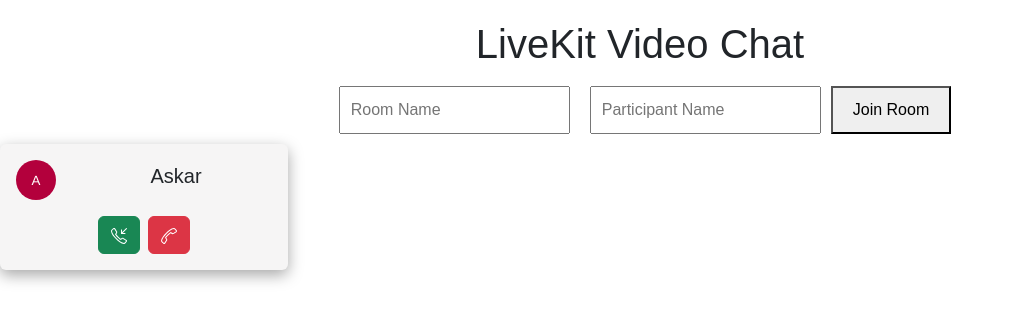
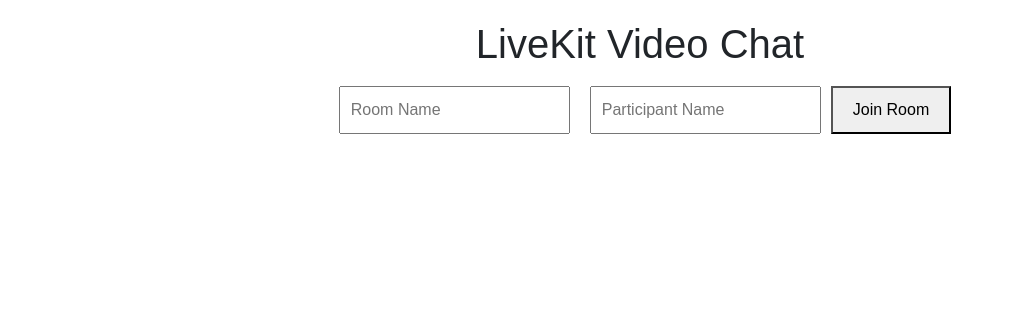
Before and after one commit to nishanth1301/livekit-demo, a React (Create React App) app: page / in a window 1280 px wide. Shown: the top 322 px of the page, without its empty margins (0-1014 px from the left). Built offline with nearby package versions, Linux system fonts and the light colour scheme; what @livekit/components-react would draw is missing.

Commit message:
updated userCard component

```diff
--- a/src/App.tsx
+++ b/src/App.tsx
@@ -5,7 +5,6 @@
 import { Toaster } from "react-hot-toast";
 import ChatRoom from "./Chat/ChatRoom";
 import ChatBot from "./component/ChatBot";
-import UserCard from "./component/UserCard";
 
 function App() {
   const [roomName, setRoomName] = useState("");
@@ -51,12 +50,6 @@
             />
             <button type="submit">Join Room</button>
           </form>
-          <UserCard
-            name={"Askar"}
-            picUrl="https://via.placeholder.com/150"
-            handleAcceptOrReject={() => {}}
-            toastId={"t.id"}
-          />
         </>
       )}
     </div>
--- a/src/component/UserCard.tsx
+++ b/src/component/UserCard.tsx
@@ -1,6 +1,6 @@
 import React from "react";
 import Avatar from "react-avatar";
-import { Card, Button, Row, Col } from "react-bootstrap";
+import { Card, Button, Row, Col, Form } from "react-bootstrap";
 import toast from "react-hot-toast";
 import { SlCallEnd, SlCallIn } from "react-icons/sl";
 
@@ -19,7 +19,7 @@
   return (
     <Card
       style={{
-        width: "18rem",
+        width: "15rem",
         backgroundColor: "#F6F5F5",
         border: "none",
         boxShadow: "rgba(0, 0, 0, 0.35) 0px 5px 15px",
@@ -34,10 +34,12 @@
               className="rounded-circle"
               style={{ width: "50px", height: "50px" }}
             /> */}
-            <Avatar value="76%" size="40" name={name} round={true} />
+            <Avatar value="76%" size="50" name={name} round={true} />
           </Col>
-          <Col>
-            <Card.Title>{name}</Card.Title>
+          <Col className="d-flex ">
+            <h5 style={{ fontSize: "1.8rem" }}>{name}</h5>
+
+            {/* <Card.Title style={{ fontSize: "1.8rem" }}>{name}</Card.Title> */}
           </Col>
         </Row>
         <Button
```
